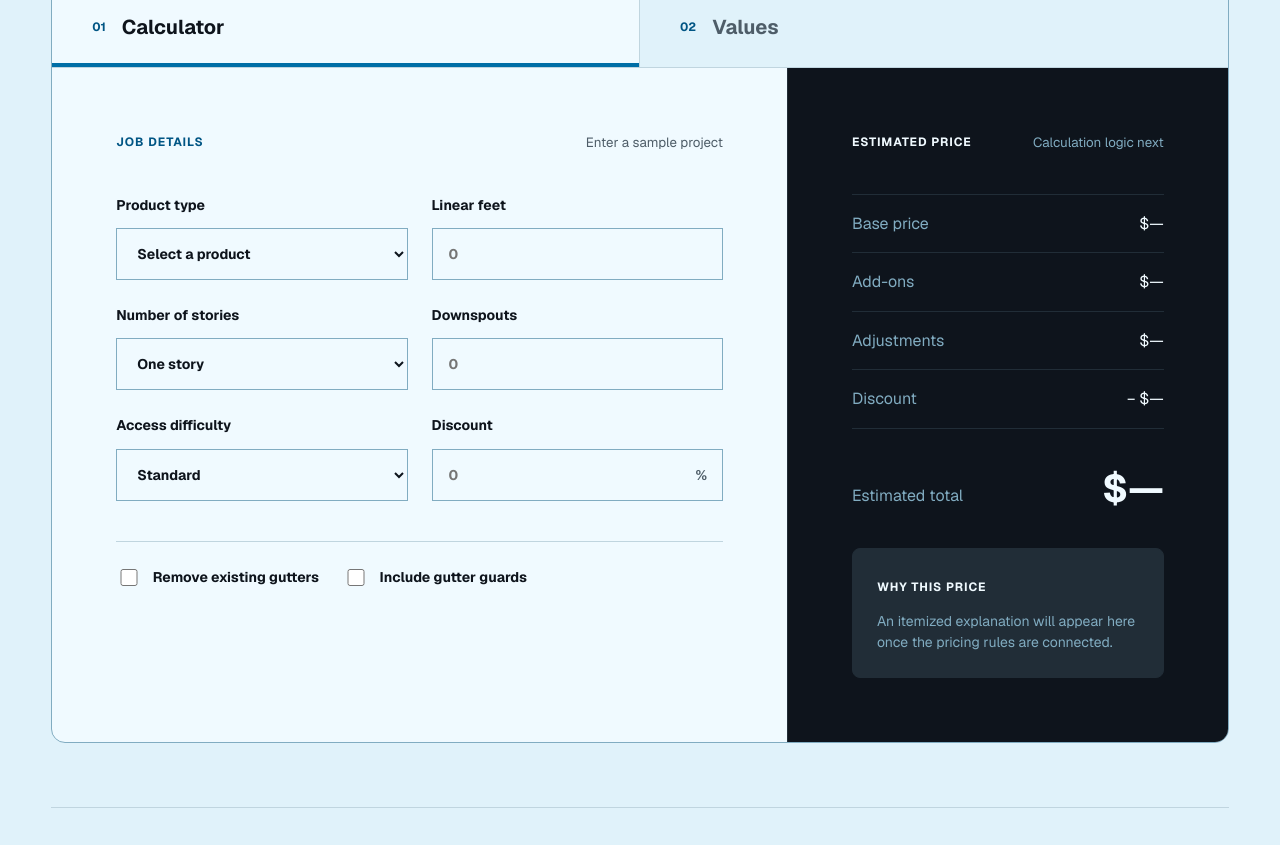
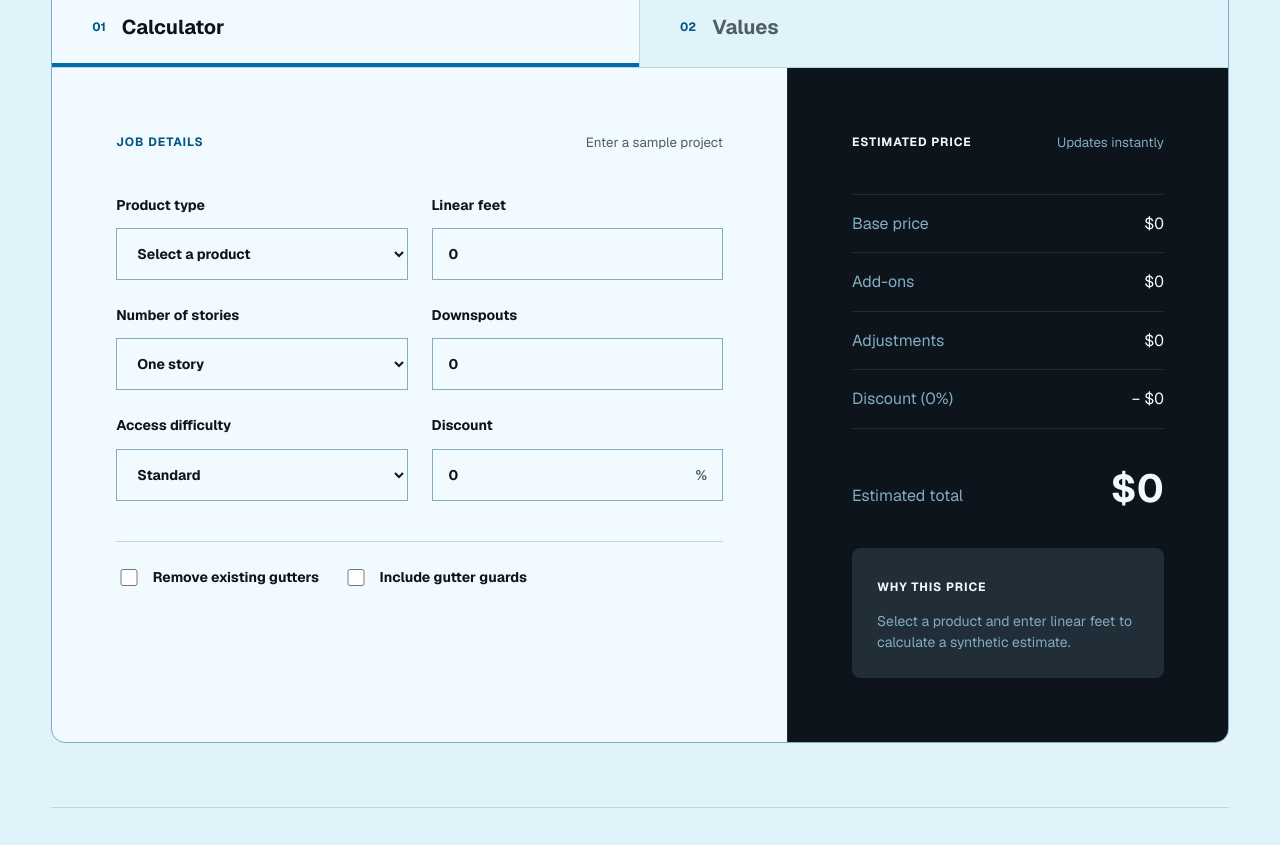
Before and after one commit to ethanfleury03/niagara-gutter-systems-hub, a Next.js app: page /pricing in a window 1280 px wide. Shown: the part 3060-3905 px from the top of the page. Built offline with nearby package versions, Linux system fonts and the light colour scheme.

Commit message:
feat: connect live synthetic pricing calculations

```diff
--- a/app/pricing/page.tsx
+++ b/app/pricing/page.tsx
@@ -65,10 +65,10 @@ export default function PricingPage() {
         <div className="container">
           <div className="possible-calculator-heading">
             <div>
-              <p className="context-line">Next build</p>
+              <p className="context-line">Working prototype</p>
               <h2 id="possible-calculator-title">Possible Calculator</h2>
             </div>
-            <p>Interface design prototype · Calculation logic coming next · Synthetic values only</p>
+            <p>Interactive synthetic prototype · Edit pricing values and test sample jobs below</p>
           </div>
           <PricingCalculatorConcept />
           <div className="page-next page-next--split">
--- a/components/PricingCalculatorConcept.tsx
+++ b/components/PricingCalculatorConcept.tsx
@@ -3,14 +3,30 @@
 import { useRef, useState, type KeyboardEvent } from "react";
 
 type TabId = "calculator" | "values";
+type Product = "" | "gutters" | "guards" | "gutters-guards";
+type Access = "standard" | "difficult";
+type PricingKey = keyof PricingValues;
 
-type ValueRow = {
-  id: string;
-  item: string;
-  unit: string;
-  prefix?: string;
-  suffix?: string;
-  value: number;
+type PricingValues = {
+  gutterPerFoot: number;
+  guardPerFoot: number;
+  downspoutEach: number;
+  removalPerFoot: number;
+  additionalStoryPercent: number;
+  difficultAccess: number;
+  minimumJob: number;
+  maximumDiscountPercent: number;
+};
+
+type JobInputs = {
+  product: Product;
+  linearFeet: number;
+  stories: 1 | 2 | 3;
+  downspouts: number;
+  access: Access;
+  discountPercent: number;
+  removal: boolean;
+  includeGuards: boolean;
 };
 
 const tabs: { id: TabId; label: string }[] = [
@@ -18,131 +34,187 @@ const tabs: { id: TabId; label: string }[] = [
   { id: "values", label: "Values" },
 ];
 
-const syntheticValues: ValueRow[] = [
-  { id: "gutter", item: "Standard gutter", unit: "Per foot", prefix: "$", value: 12 },
-  { id: "guard", item: "Gutter guard", unit: "Per foot", prefix: "$", value: 18 },
-  { id: "downspout", item: "Downspout", unit: "Each", prefix: "$", value: 95 },
-  { id: "removal", item: "Existing gutter removal", unit: "Per foot", prefix: "$", value: 2 },
-  { id: "second-story", item: "Second-story adjustment", unit: "Percentage", suffix: "%", value: 15 },
-  { id: "access", item: "Difficult access", unit: "Fixed amount", prefix: "$", value: 150 },
-  { id: "minimum", item: "Minimum job price", unit: "Minimum", prefix: "$", value: 750 },
-  { id: "discount", item: "Maximum discount", unit: "Percentage", suffix: "%", value: 10 },
+const defaultPricingValues: PricingValues = {
+  gutterPerFoot: 12,
+  guardPerFoot: 18,
+  downspoutEach: 95,
+  removalPerFoot: 2,
+  additionalStoryPercent: 15,
+  difficultAccess: 150,
+  minimumJob: 750,
+  maximumDiscountPercent: 10,
+};
+
+const defaultJobInputs: JobInputs = {
+  product: "",
+  linearFeet: 0,
+  stories: 1,
+  downspouts: 0,
+  access: "standard",
+  discountPercent: 0,
+  removal: false,
+  includeGuards: false,
+};
+
+const valueRows: Array<{ key: PricingKey; item: string; unit: string; prefix?: string; suffix?: string }> = [
+  { key: "gutterPerFoot", item: "Standard gutter", unit: "Per foot", prefix: "$" },
+  { key: "guardPerFoot", item: "Gutter guard", unit: "Per foot", prefix: "$" },
+  { key: "downspoutEach", item: "Downspout", unit: "Each", prefix: "$" },
+  { key: "removalPerFoot", item: "Existing gutter removal", unit: "Per foot", prefix: "$" },
+  { key: "additionalStoryPercent", item: "Additional-story adjustment", unit: "Per additional story", suffix: "%" },
+  { key: "difficultAccess", item: "Difficult access", unit: "Fixed amount", prefix: "$" },
+  { key: "minimumJob", item: "Minimum job price", unit: "Minimum", prefix: "$" },
+  { key: "maximumDiscountPercent", item: "Maximum discount", unit: "Percentage", suffix: "%" },
 ];
 
-function CalculatorPanel() {
+const currency = new Intl.NumberFormat("en-US", {
+  style: "currency",
+  currency: "USD",
+  maximumFractionDigits: 0,
+});
+
+function calculatePrice(job: JobInputs, values: PricingValues) {
+  const feet = Math.max(0, job.linearFeet);
+  const downspouts = Math.max(0, job.downspouts);
+  const hasJob = job.product !== "" && feet > 0;
+  const productIncludesGuards = job.product === "guards" || job.product === "gutters-guards";
+
+  let basePrice = 0;
+  const explanation: string[] = [];
+  if (job.product === "gutters") {
+    basePrice = feet * values.gutterPerFoot;
+    explanation.push(`${feet} ft of gutter × ${currency.format(values.gutterPerFoot)}`);
+  }
+  if (job.product === "guards") {
+    basePrice = feet * values.guardPerFoot;
+    explanation.push(`${feet} ft of gutter guard × ${currency.format(values.guardPerFoot)}`);
+  }
+  if (job.product === "gutters-guards") {
+    basePrice = feet * (values.gutterPerFoot + values.guardPerFoot);
+    explanation.push(`${feet} ft of gutter + guard`);
+  }
+
+  const downspoutPrice = downspouts * values.downspoutEach;
+  const removalPrice = job.removal ? feet * values.removalPerFoot : 0;
+  const guardAddOn = job.includeGuards && !productIncludesGuards ? feet * values.guardPerFoot : 0;
+  const addOns = downspoutPrice + removalPrice + guardAddOn;
+  if (downspouts > 0) explanation.push(`${downspouts} downspouts × ${currency.format(values.downspoutEach)}`);
+  if (removalPrice > 0) explanation.push(`Existing gutter removal × ${feet} ft`);
+  if (guardAddOn > 0) explanation.push(`Gutter guard add-on × ${feet} ft`);
+
+  const additionalStories = Math.max(0, job.stories - 1);
+  const storyPercent = additionalStories * values.additionalStoryPercent;
+  const storyAdjustment = (basePrice + addOns) * (storyPercent / 100);
+  const accessAdjustment = job.access === "difficult" ? values.difficultAccess : 0;
+  const adjustments = storyAdjustment + accessAdjustment;
+  if (storyPercent > 0) explanation.push(`${storyPercent}% additional-story adjustment`);
+  if (accessAdjustment > 0) explanation.push(`${currency.format(accessAdjustment)} difficult-access adjustment`);
+
+  const requestedDiscount = Math.max(0, job.discountPercent);
+  const appliedDiscountPercent = Math.min(requestedDiscount, values.maximumDiscountPercent);
+  const preDiscount = basePrice + addOns + adjustments;
+  const discount = preDiscount * (appliedDiscountPercent / 100);
+  const calculatedTotal = Math.max(0, preDiscount - discount);
+  const total = hasJob ? Math.max(values.minimumJob, calculatedTotal) : 0;
+  if (appliedDiscountPercent > 0) explanation.push(`${appliedDiscountPercent}% discount applied`);
+  if (hasJob && total === values.minimumJob && calculatedTotal < values.minimumJob) {
+    explanation.push(`${currency.format(values.minimumJob)} minimum job price applied`);
+  }
+
+  return {
+    hasJob,
+    basePrice,
+    addOns,
+    adjustments,
+    discount,
+    total,
+    explanation,
+    discountLimited: requestedDiscount > values.maximumDiscountPercent,
+    appliedDiscountPercent,
+    productIncludesGuards,
+  };
+}
+
+function CalculatorPanel({
+  job,
+  values,
+  onChange,
+}: {
+  job: JobInputs;
+  values: PricingValues;
+  onChange: (change: Partial<JobInputs>) => void;
+}) {
+  const result = calculatePrice(job, values);
+  const guardsChecked = result.productIncludesGuards || job.includeGuards;
+
   return (
     <div className="calculator-layout">
-      <form className="calculator-form" aria-label="Calculator design preview">
+      <form className="calculator-form" aria-label="Synthetic pricing calculator">
         <div className="calculator-panel-heading">
-          <span>Job details</span>
-          <small>Enter a sample project</small>
+          <span>Job details</span><small>Enter a sample project</small>
         </div>
         <div className="calculator-fields">
-          <label>
-            <span>Product type</span>
-            <select defaultValue="">
-              <option value="" disabled>Select a product</option>
-              <option>Gutters</option>
-              <option>Gutter guards</option>
-              <option>Gutters + guards</option>
-            </select>
-          </label>
-          <label>
-            <span>Linear feet</span>
-            <input type="number" min="0" placeholder="0" inputMode="decimal" />
-          </label>
-          <label>
-            <span>Number of stories</span>
-            <select defaultValue="1">
-              <option value="1">One story</option>
-              <option value="2">Two stories</option>
-              <option value="3">Three or more</option>
-            </select>
-          </label>
-          <label>
-            <span>Downspouts</span>
-            <input type="number" min="0" placeholder="0" inputMode="numeric" />
-          </label>
-          <label>
-            <span>Access difficulty</span>
-            <select defaultValue="standard">
-              <option value="standard">Standard</option>
-              <option value="difficult">Difficult access</option>
-            </select>
-          </label>
-          <label>
-            <span>Discount</span>
-            <span className="calculator-input-affix"><input type="number" min="0" placeholder="0" inputMode="decimal" /><b>%</b></span>
-          </label>
+          <label><span>Product type</span><select value={job.product} onChange={(event) => onChange({ product: event.target.value as Product })}><option value="" disabled>Select a product</option><option value="gutters">Gutters</option><option value="guards">Gutter guards only</option><option value="gutters-guards">Gutters + guards</option></select></label>
+          <label><span>Linear feet</span><input type="number" min="0" value={job.linearFeet} onChange={(event) => onChange({ linearFeet: Math.max(0, Number(event.target.value)) })} inputMode="decimal" /></label>
+          <label><span>Number of stories</span><select value={job.stories} onChange={(event) => onChange({ stories: Number(event.target.value) as 1 | 2 | 3 })}><option value="1">One story</option><option value="2">Two stories</option><option value="3">Three stories</option></select></label>
+          <label><span>Downspouts</span><input type="number" min="0" value={job.downspouts} onChange={(event) => onChange({ downspouts: Math.max(0, Number(event.target.value)) })} inputMode="numeric" /></label>
+          <label><span>Access difficulty</span><select value={job.access} onChange={(event) => onChange({ access: event.target.value as Access })}><option value="standard">Standard</option><option value="difficult">Difficult access</option></select></label>
+          <label><span>Discount</span><span className="calculator-input-affix"><input type="number" min="0" value={job.discountPercent} onChange={(event) => onChange({ discountPercent: Math.max(0, Number(event.target.value)) })} inputMode="decimal" /><b>%</b></span></label>
         </div>
         <div className="calculator-checks">
-          <label><input type="checkbox" /> Remove existing gutters</label>
-          <label><input type="checkbox" /> Include gutter guards</label>
+          <label><input type="checkbox" checked={job.removal} onChange={(event) => onChange({ removal: event.target.checked })} /> Remove existing gutters</label>
+          <label className={result.productIncludesGuards ? "calculator-check--locked" : ""}><input type="checkbox" checked={guardsChecked} disabled={result.productIncludesGuards} onChange={(event) => onChange({ includeGuards: event.target.checked })} /> Include gutter guards</label>
         </div>
+        {result.discountLimited && <p className="calculator-limit-note">Discount limited to the configured maximum of {values.maximumDiscountPercent}%.</p>}
       </form>
 
-      <aside className="calculator-result" aria-label="Estimated price design preview">
-        <div className="calculator-panel-heading calculator-panel-heading--light">
-          <span>Estimated price</span>
-          <small>Calculation logic next</small>
-        </div>
+      <aside className="calculator-result" aria-live="polite" aria-label="Estimated synthetic price">
+        <div className="calculator-panel-heading calculator-panel-heading--light"><span>Estimated price</span><small>Updates instantly</small></div>
         <dl className="calculator-price-lines">
-          <div><dt>Base price</dt><dd>$—</dd></div>
-          <div><dt>Add-ons</dt><dd>$—</dd></div>
-          <div><dt>Adjustments</dt><dd>$—</dd></div>
-          <div><dt>Discount</dt><dd>− $—</dd></div>
+          <div><dt>Base price</dt><dd>{currency.format(result.basePrice)}</dd></div>
+          <div><dt>Add-ons</dt><dd>{currency.format(result.addOns)}</dd></div>
+          <div><dt>Adjustments</dt><dd>{currency.format(result.adjustments)}</dd></div>
+          <div><dt>Discount ({result.appliedDiscountPercent}%)</dt><dd>− {currency.format(result.discount)}</dd></div>
         </dl>
-        <div className="calculator-total"><span>Estimated total</span><strong>$—</strong></div>
+        <div className="calculator-total"><span>Estimated total</span><strong>{currency.format(result.total)}</strong></div>
         <div className="calculator-explanation">
           <span>Why this price</span>
-          <p>An itemized explanation will appear here once the pricing rules are connected.</p>
+          {result.hasJob ? <ul>{result.explanation.map((line) => <li key={line}>{line}</li>)}</ul> : <p>Select a product and enter linear feet to calculate a synthetic estimate.</p>}
         </div>
       </aside>
     </div>
   );
 }
 
-function ValuesPanel() {
+function ValuesPanel({ values, onChange, onReset }: { values: PricingValues; onChange: (key: PricingKey, value: number) => void; onReset: () => void }) {
   return (
     <div className="values-panel">
-      <div className="values-intro">
-        <div><span>Pricing values</span><strong>Synthetic configuration</strong></div>
-        <p>These example amounts will control every calculator result once the calculation logic is connected.</p>
-      </div>
+      <div className="values-intro"><div><span>Pricing values</span><strong>Synthetic configuration</strong></div><p>Changes apply instantly to the Calculator tab. These are example amounts—not Niagara Gutter’s real pricing rules.</p></div>
       <div className="values-table" role="table" aria-label="Synthetic pricing values">
-        <div className="values-row values-row--head" role="row">
-          <span role="columnheader">Item</span><span role="columnheader">Unit</span><span role="columnheader">Assigned value</span>
-        </div>
-        {syntheticValues.map((row) => (
-          <div className="values-row" role="row" key={row.id}>
-            <strong role="cell">{row.item}</strong>
-            <span role="cell">{row.unit}</span>
-            <label role="cell" aria-label={`${row.item} value`}>
-              {row.prefix && <b>{row.prefix}</b>}
-              <input type="number" min="0" defaultValue={row.value} inputMode="decimal" />
-              {row.suffix && <b>{row.suffix}</b>}
+        <div className="values-row values-row--head" role="row"><span role="columnheader">Item</span><span role="columnheader">Unit</span><span role="columnheader">Assigned value</span></div>
+        {valueRows.map((row) => (
+          <div className="values-row" role="row" key={row.key}>
+            <strong role="cell">{row.item}</strong><span role="cell">{row.unit}</span>
+            <label role="cell" aria-label={`${row.item} value`} className={`value-input${row.prefix ? " value-input--prefix" : ""}${row.suffix ? " value-input--suffix" : ""}`}>
+              {row.prefix && <b className="value-affix value-affix--prefix">{row.prefix}</b>}
+              <input type="number" min="0" value={values[row.key]} onChange={(event) => onChange(row.key, Math.max(0, Number(event.target.value)))} inputMode="decimal" />
+              {row.suffix && <b className="value-affix value-affix--suffix">{row.suffix}</b>}
             </label>
           </div>
         ))}
       </div>
-      <div className="values-actions">
-        <button type="button" disabled>Reset demo values</button>
-        <button type="button" className="values-apply" disabled>Apply changes · Logic next</button>
-      </div>
+      <div className="values-actions"><span>Values update instantly</span><button type="button" onClick={onReset}>Reset demo values</button></div>
     </div>
   );
 }
 
 export function PricingCalculatorConcept() {
   const [activeTab, setActiveTab] = useState<TabId>("calculator");
+  const [job, setJob] = useState<JobInputs>(defaultJobInputs);
+  const [values, setValues] = useState<PricingValues>(defaultPricingValues);
   const tabRefs = useRef<Array<HTMLButtonElement | null>>([]);
 
-  function selectTab(index: number) {
-    const next = tabs[index];
-    setActiveTab(next.id);
-    tabRefs.current[index]?.focus();
-  }
-
+  function selectTab(index: number) { const next = tabs[index]; setActiveTab(next.id); tabRefs.current[index]?.focus(); }
   function handleTabKeyDown(event: KeyboardEvent<HTMLButtonElement>, index: number) {
     if (event.key === "ArrowRight") { event.preventDefault(); selectTab((index + 1) % tabs.length); }
     if (event.key === "ArrowLeft") { event.preventDefault(); selectTab((index - 1 + tabs.length) % tabs.length); }
@@ -152,31 +224,12 @@ export function PricingCalculatorConcept() {
 
   return (
     <div className="calculator-shell">
-      <div className="calculator-shell-head">
-        <div><span>Design prototype</span><strong>Pricing workspace</strong></div>
-        <p>Calculations inactive · Synthetic values only</p>
-      </div>
+      <div className="calculator-shell-head"><div><span>Interactive prototype</span><strong>Pricing workspace</strong></div><p>Live synthetic calculation · Edit values anytime</p></div>
       <div className="calculator-tabs" role="tablist" aria-label="Pricing workspace views">
-        {tabs.map((tab, index) => (
-          <button
-            id={`${tab.id}-tab`}
-            className={activeTab === tab.id ? "calculator-tab calculator-tab--active" : "calculator-tab"}
-            type="button"
-            role="tab"
-            aria-selected={activeTab === tab.id}
-            aria-controls={`${tab.id}-panel`}
-            tabIndex={activeTab === tab.id ? 0 : -1}
-            onClick={() => setActiveTab(tab.id)}
-            onKeyDown={(event) => handleTabKeyDown(event, index)}
-            ref={(element) => { tabRefs.current[index] = element; }}
-            key={tab.id}
-          >
-            <span>{String(index + 1).padStart(2, "0")}</span>{tab.label}
-          </button>
-        ))}
+        {tabs.map((tab, index) => <button id={`${tab.id}-tab`} className={activeTab === tab.id ? "calculator-tab calculator-tab--active" : "calculator-tab"} type="button" role="tab" aria-selected={activeTab === tab.id} aria-controls={`${tab.id}-panel`} tabIndex={activeTab === tab.id ? 0 : -1} onClick={() => setActiveTab(tab.id)} onKeyDown={(event) => handleTabKeyDown(event, index)} ref={(element) => { tabRefs.current[index] = element; }} key={tab.id}><span>{String(index + 1).padStart(2, "0")}</span>{tab.label}</button>)}
       </div>
       <div id={`${activeTab}-panel`} role="tabpanel" aria-labelledby={`${activeTab}-tab`}>
-        {activeTab === "calculator" ? <CalculatorPanel /> : <ValuesPanel />}
+        {activeTab === "calculator" ? <CalculatorPanel job={job} values={values} onChange={(change) => setJob((current) => ({ ...current, ...change }))} /> : <ValuesPanel values={values} onChange={(key, value) => setValues((current) => ({ ...current, [key]: value }))} onReset={() => setValues(defaultPricingValues)} />}
       </div>
     </div>
   );
```
Also changed, not shown: app/workstreams.css (+32 -8 lines).
